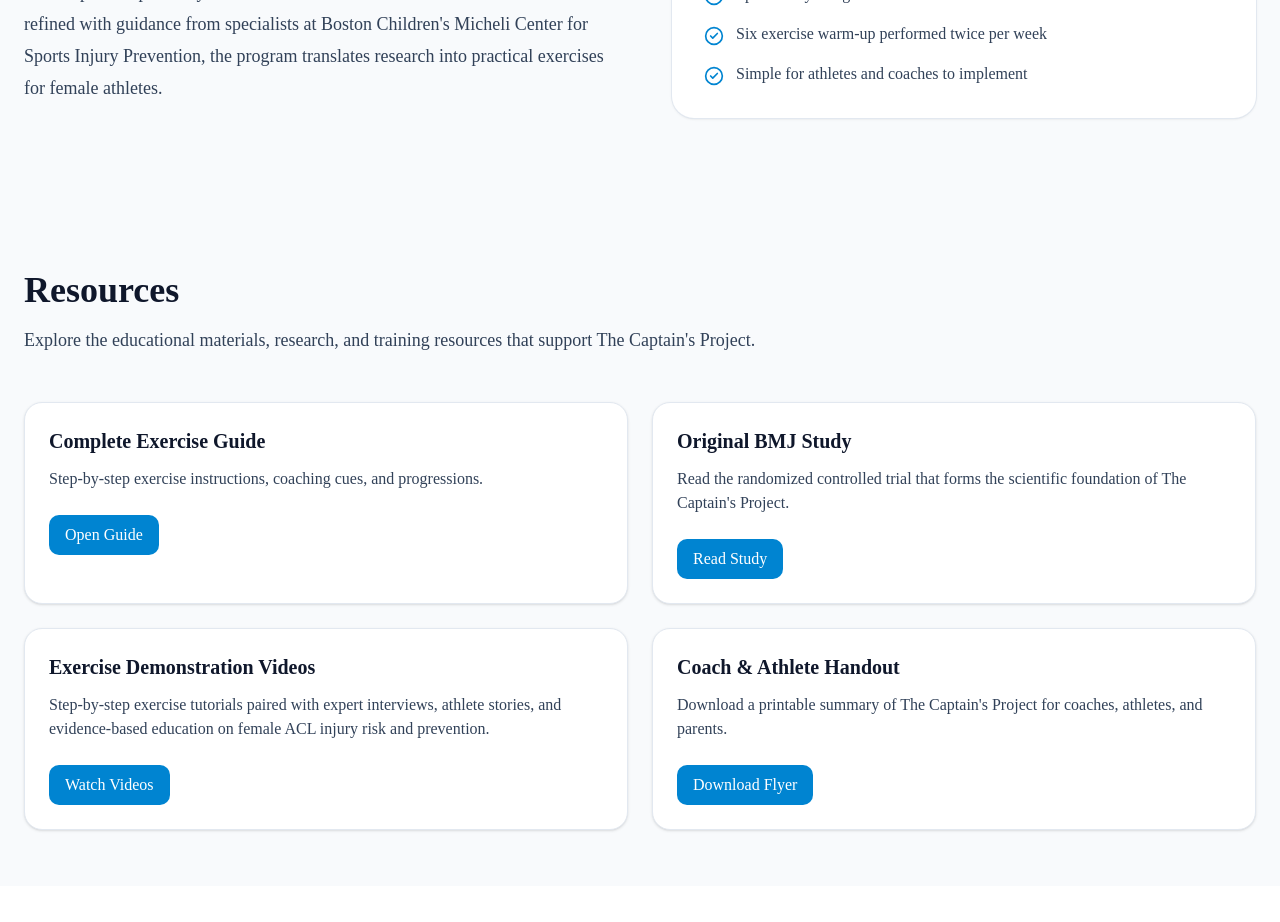
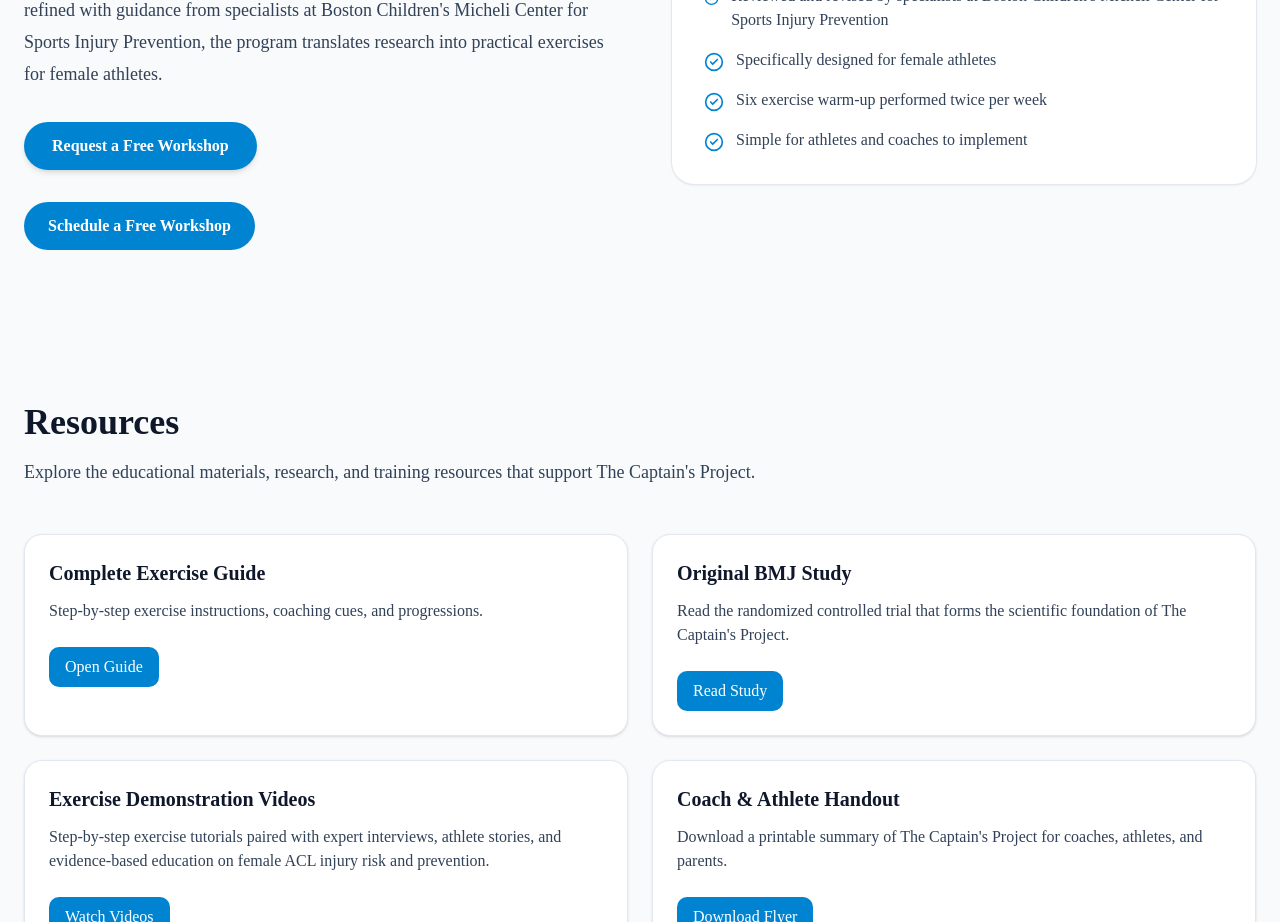
Before and after one commit to mayaclanfer-ctrl/female-athlete-hub, a Next.js app: page /acl-prevention in a window 1280 px wide. Shown: the part 2280-3202 px from the top of the page. Before the commit the page ends 3166 px from the top, so only its background shows below. Built offline with nearby package versions, Linux system fonts and the light colour scheme.

Commit message:
Add workshop button to Captain's Project section

```diff
--- a/components/acl/CaptainsProject.tsx
+++ b/components/acl/CaptainsProject.tsx
@@ -1,3 +1,4 @@
+import Link from "next/link";
 import { CheckCircle2 } from "lucide-react";
 
 import { aclContent } from "@/content/acl";
@@ -17,9 +18,24 @@
             {captainsProject.title}
           </h2>
 
-          <p className="mt-6 text-lg leading-8 text-slate-700">
-            {captainsProject.description}
-          </p>
+         <p className="mt-6 text-lg leading-8 text-slate-700">
+  {captainsProject.description}
+</p>
+<div className="mt-8">
+  <Link href="/training">
+    <button className="rounded-full bg-sky-600 px-7 py-3 font-semibold text-white shadow-md transition-all hover:bg-sky-700 hover:shadow-lg">
+      Request a Free Workshop
+    </button>
+  </Link>
+</div>
+<div className="mt-8">
+  <Link
+    href="/schedule-workshop"
+    className="inline-flex items-center rounded-full bg-sky-600 px-6 py-3 text-base font-semibold text-white transition hover:bg-sky-700"
+  >
+    Schedule a Free Workshop
+  </Link>
+</div>
         </div>
 
         <div className="rounded-3xl bg-white p-8 shadow-sm ring-1 ring-slate-200">
--- a/content/acl.ts
+++ b/content/acl.ts
@@ -94,6 +94,7 @@
   buttonText: "Download Flyer",
   href: "/pdfs/captains-project-flyer.pdf",
 },
+
     ],
   },
 };
```
Also changed, not shown: 1 other file (tests, documents, lock files or other folders).
